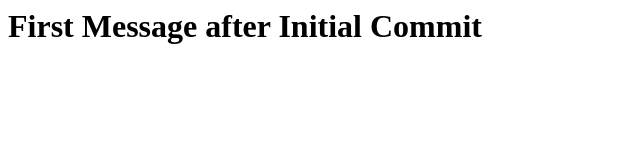
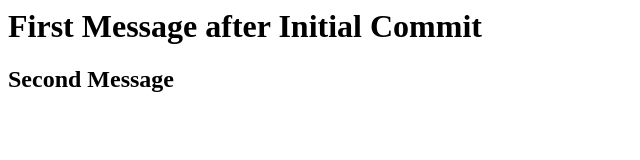
Before and after one commit to bgstudent/datewithgit, a plain HTML site: page index.html in a window 1280 px wide. Shown: the whole page, without its empty margins (0-640 px from the left). Drawn offline with Linux system fonts and the light colour scheme.

Commit message:
added h2 line

```diff
--- a/index.html
+++ b/index.html
@@ -1,5 +1,6 @@
 <html>
 <body>
 <h1> First Message after Initial Commit </h1>
+<h2>Second Message </h2>
 </body>
 </html>
```
